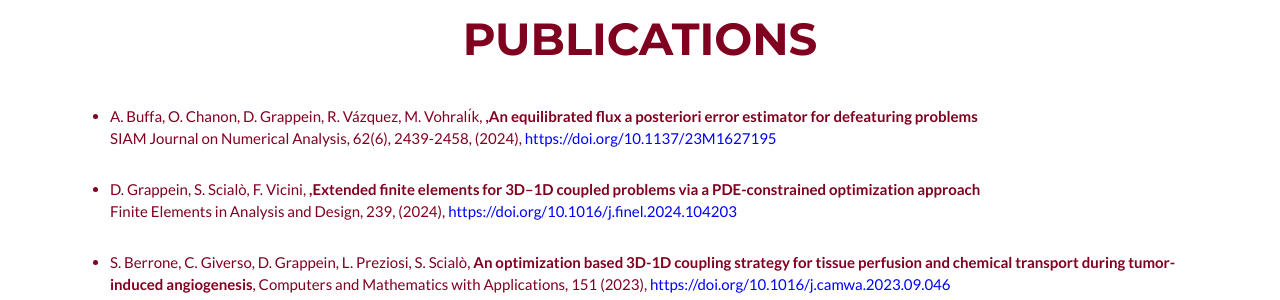
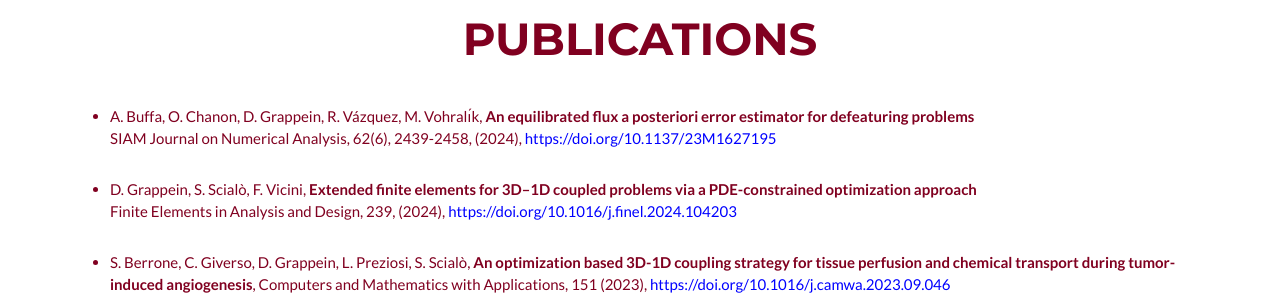
Before and after one commit to dgrappein/dgrappein.github.io, a Jekyll site: the page built from _posts/2014-07-18-project-1.markdown, in a window 1280 px wide and 900 px high, scrolled down 750 px. Shown: the part 153-453 px from the top of the window. Built offline with Jekyll 4.4.1, drawn with Linux system fonts in a browser that asks for light colours.

Commit message:
minor bug

```diff
--- a/_includes/publications.html
+++ b/_includes/publications.html
@@ -6,8 +6,8 @@
          <h2 class="text-center">Publications</h2> <!-- Title for the Publications section, centered -->
 	<br><br>
 	 <ul class="publication-list">
-		 <li>A. Buffa, O. Chanon, D. Grappein, R. Vázquez, M. Vohralı́k, <strong>,An equilibrated flux a posteriori error estimator for defeaturing problems</strong><br> SIAM Journal on Numerical Analysis, 62(6), 2439-2458, (2024), <a href="https://doi.org/10.1137/23M1627195">https://doi.org/10.1137/23M1627195</a></li>
-		 <li>D. Grappein, S. Scialò, F. Vicini, <strong>,Extended finite elements for 3D–1D coupled problems via a PDE-constrained optimization approach</strong><br> Finite Elements in Analysis and Design, 239, (2024), <a href="https://doi.org/10.1016/j.finel.2024.104203">https://doi.org/10.1016/j.finel.2024.104203</a></li>
+		 <li>A. Buffa, O. Chanon, D. Grappein, R. Vázquez, M. Vohralı́k, <strong>An equilibrated flux a posteriori error estimator for defeaturing problems</strong><br> SIAM Journal on Numerical Analysis, 62(6), 2439-2458, (2024), <a href="https://doi.org/10.1137/23M1627195">https://doi.org/10.1137/23M1627195</a></li>
+		 <li>D. Grappein, S. Scialò, F. Vicini, <strong>Extended finite elements for 3D–1D coupled problems via a PDE-constrained optimization approach</strong><br> Finite Elements in Analysis and Design, 239, (2024), <a href="https://doi.org/10.1016/j.finel.2024.104203">https://doi.org/10.1016/j.finel.2024.104203</a></li>
       <li>S. Berrone, C. Giverso, D. Grappein, L. Preziosi, S. Scialò, <strong>An optimization based 3D-1D coupling strategy for tissue perfusion and chemical transport during tumor-induced angiogenesis</strong>, Computers and Mathematics with Applications, 151 (2023), <a href="https://doi.org/10.1016/j.camwa.2023.09.046">https://doi.org/10.1016/j.camwa.2023.09.046</a></li>
       <li>S. Berrone, D. Grappein, S. Scialò, <strong>A PDE-constrained optimization method for 3D-1D coupled problems
         with discontinuous solutions</strong>, Numerical Algorithms, (2023), <a href="https://doi.org/10.1007/s11075-023-01579-w">https://doi.org/10.1007/s11075-023-01579-w</a></li>
```
